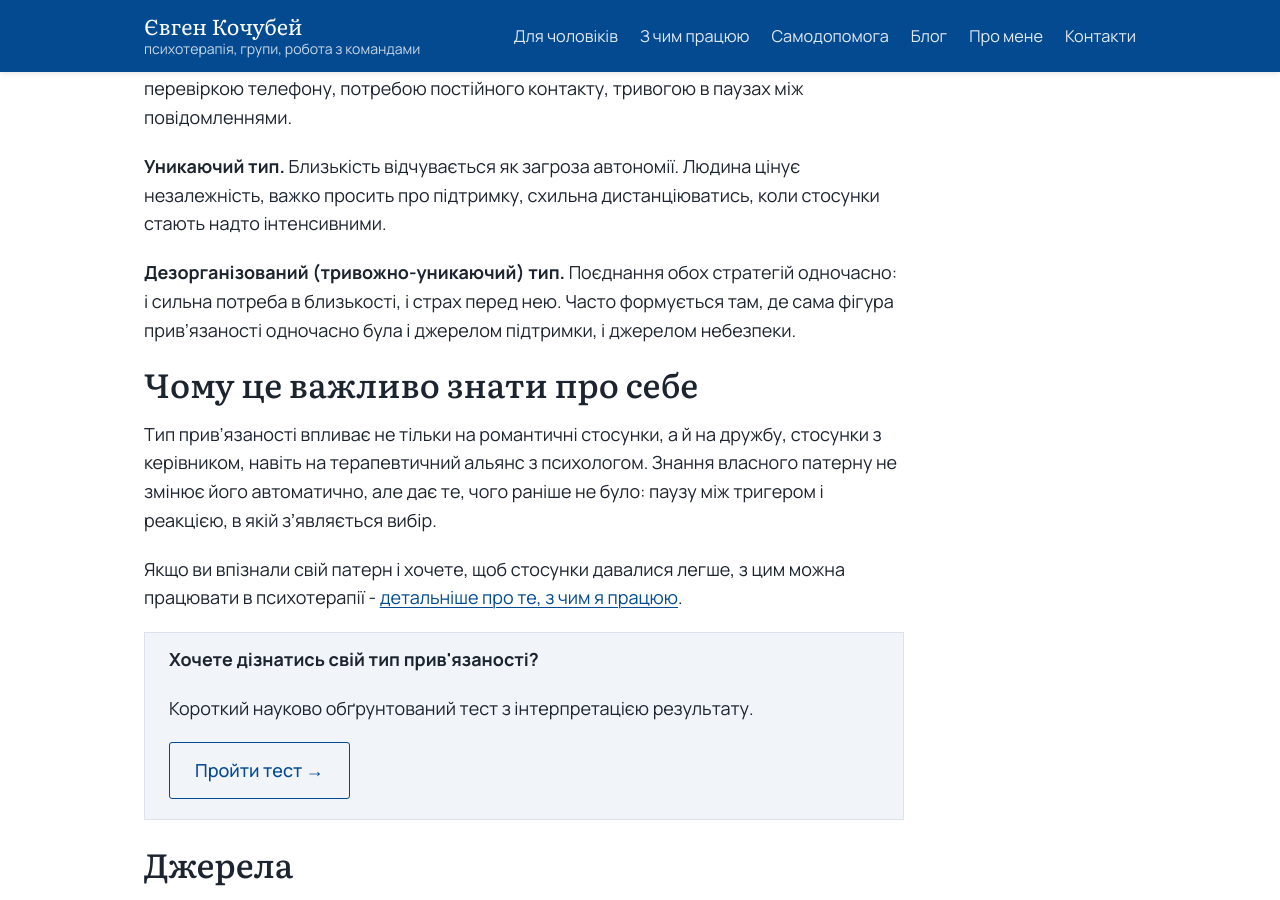
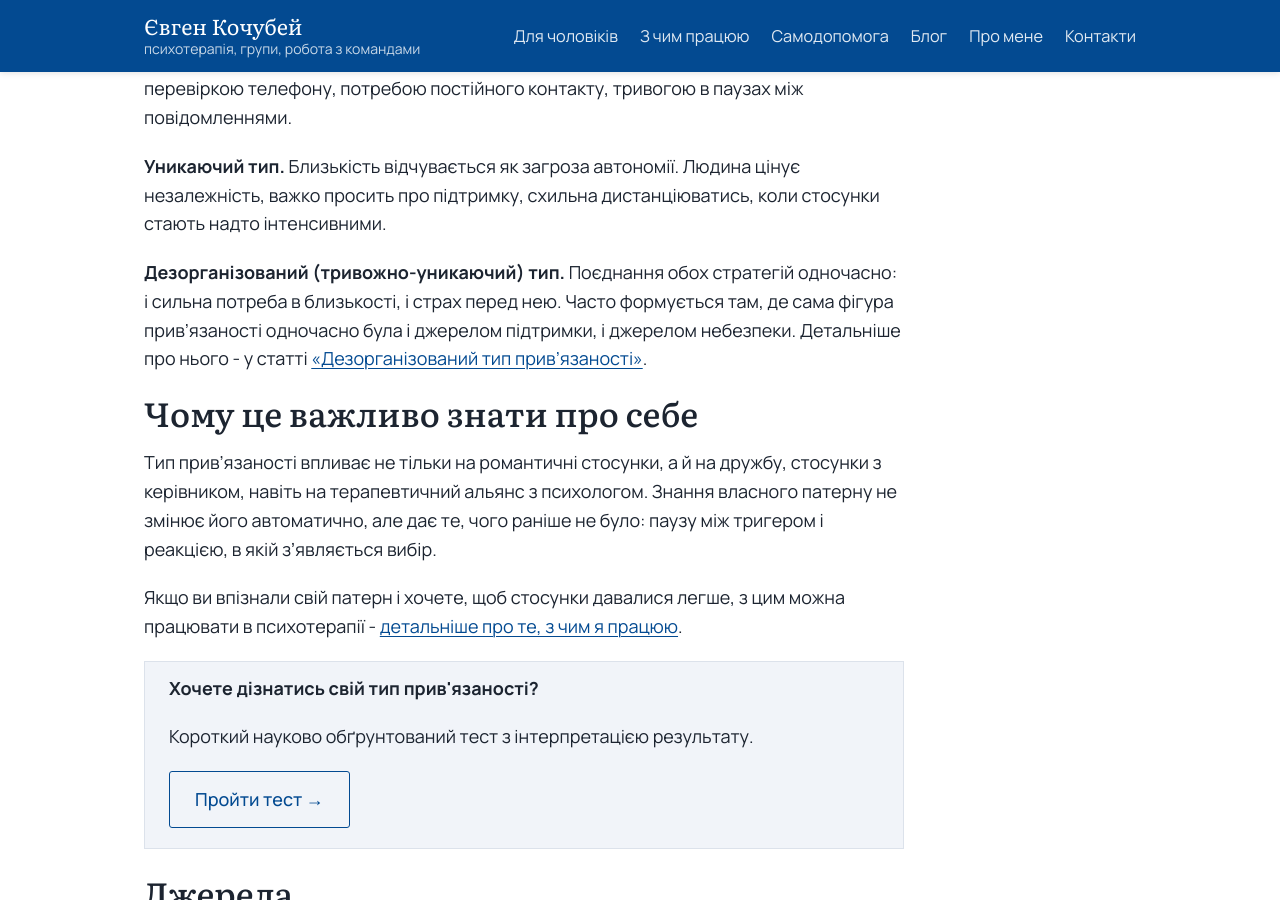
Before and after one commit to cobchik/yevhenkochubei-site, a Jekyll site: the page built from _posts/2026-09-30-tip-pryvyazanosti.md, in a window 1280 px wide and 900 px high, scrolled down 1055 px. Built offline with Jekyll 4.4.1, drawn with Linux system fonts in a browser that asks for light colours.

Commit message:
Посилання на статтю про дезорганізований тип: Типи прив'язаності і тест ОСП-22
Co-Authored-By: Claude Opus 5.5 <noreply@anthropic.com>

```diff
--- a/_includes/after-test/pryvyazanist.html
+++ b/_includes/after-test/pryvyazanist.html
@@ -10,6 +10,8 @@
   <p>
     Детальніше про кожен зі стилів — у статті
     <a href="{{ '/blog/tip-pryvyazanosti/' | relative_url }}">«Типи прив'язаності»</a>.
+    Якщо у вас переважає дезорганізований стиль, про нього є окрема стаття:
+    <a href="{{ '/blog/dezorhanizovanyi-typ-pryvyazanosti/' | relative_url }}">«Дезорганізований тип прив'язаності»</a>.
     А якщо результат відгукнувся і хочеться розібратися глибше, можна записатися
     на консультацію.
   </p>
--- a/_posts/2026-09-30-tip-pryvyazanosti.md
+++ b/_posts/2026-09-30-tip-pryvyazanosti.md
@@ -22,7 +22,7 @@ excerpt: "Безпечний, тривожний, уникаючий і дезо
 
 **Уникаючий тип.** Близькість відчувається як загроза автономії. Людина цінує незалежність, важко просить про підтримку, схильна дистанціюватись, коли стосунки стають надто інтенсивними.
 
-**Дезорганізований (тривожно-уникаючий) тип.** Поєднання обох стратегій одночасно: і сильна потреба в близькості, і страх перед нею. Часто формується там, де сама фігура прив'язаності одночасно була і джерелом підтримки, і джерелом небезпеки.
+**Дезорганізований (тривожно-уникаючий) тип.** Поєднання обох стратегій одночасно: і сильна потреба в близькості, і страх перед нею. Часто формується там, де сама фігура прив'язаності одночасно була і джерелом підтримки, і джерелом небезпеки. Детальніше про нього - у статті [«Дезорганізований тип прив'язаності»]({{ '/blog/dezorhanizovanyi-typ-pryvyazanosti/' | relative_url }}).
 
 ## Чому це важливо знати про себе
 
```
